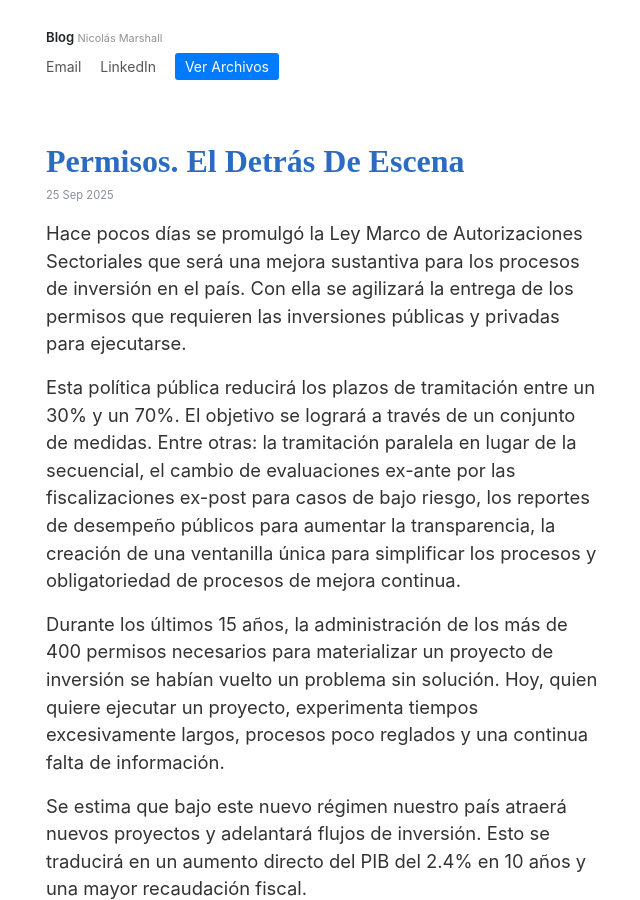
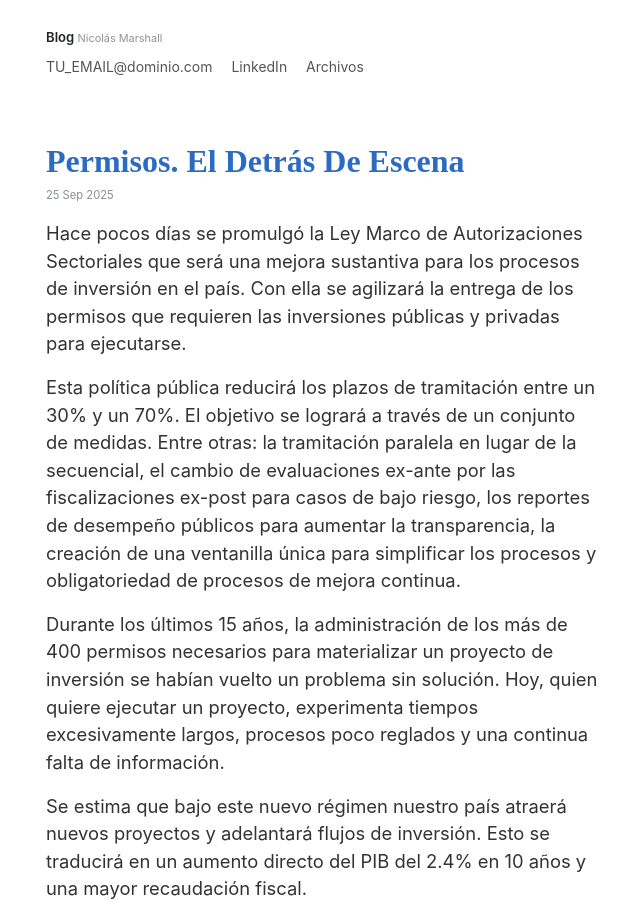
Before and after one commit to nicomarshallr/nicomarshallr.github.io, a Jekyll site: the page built from index.html, in a window 1280 px wide and 900 px high. Shown: the whole window, without its empty margins (318-958 px from the left). Built offline with Jekyll 4.4.1, drawn with Linux system fonts in a browser that asks for light colours; the list of posts is cut into pages by our own code.

Commit message:
Update default.html

```diff
--- a/_layouts/default.html
+++ b/_layouts/default.html
@@ -6,7 +6,7 @@
   <body>
 
     <div class="container content">
-      <header class="masthead">
+ <header class="masthead">
         <h3 class="masthead-title">
           <a href="{{ site.baseurl }}/" title="Home">{{ site.title }}</a>
           <small>{{ site.tagline }}</small>
@@ -14,11 +14,12 @@
 
         <div class="header-links" style="margin-top: 10px; font-size: 14px;">
 
-            <a href="nmarshallr@gmail.com.com" style="margin-right: 15px; text-decoration: none; color: #555;">Email</a>
-            <a href="https://www.linkedin.com/in/nicol%C3%A1s-marshall/" target="_blank" style="margin-right: 15px; text-decoration: none; color: #555;">LinkedIn</a>
+            <span style="margin-right: 15px; color: #555;">TU_EMAIL@dominio.com</span>
 
-            <a href="{{ site.baseurl }}/archivo/" style="padding: 5px 10px; background-color: #007BFF; color: white; text-decoration: none; border-radius: 3px;">
-                Ver Archivos
+            <a href="URL_DE_TU_PERFIL_DE_LINKEDIN" target="_blank" style="margin-right: 15px; text-decoration: none; color: #555;">LinkedIn</a>
+
+            <a href="{{ site.baseurl }}/archivo/" style="text-decoration: none; color: #555;">
+                Archivos
             </a>
         </div>
         </header>
```
